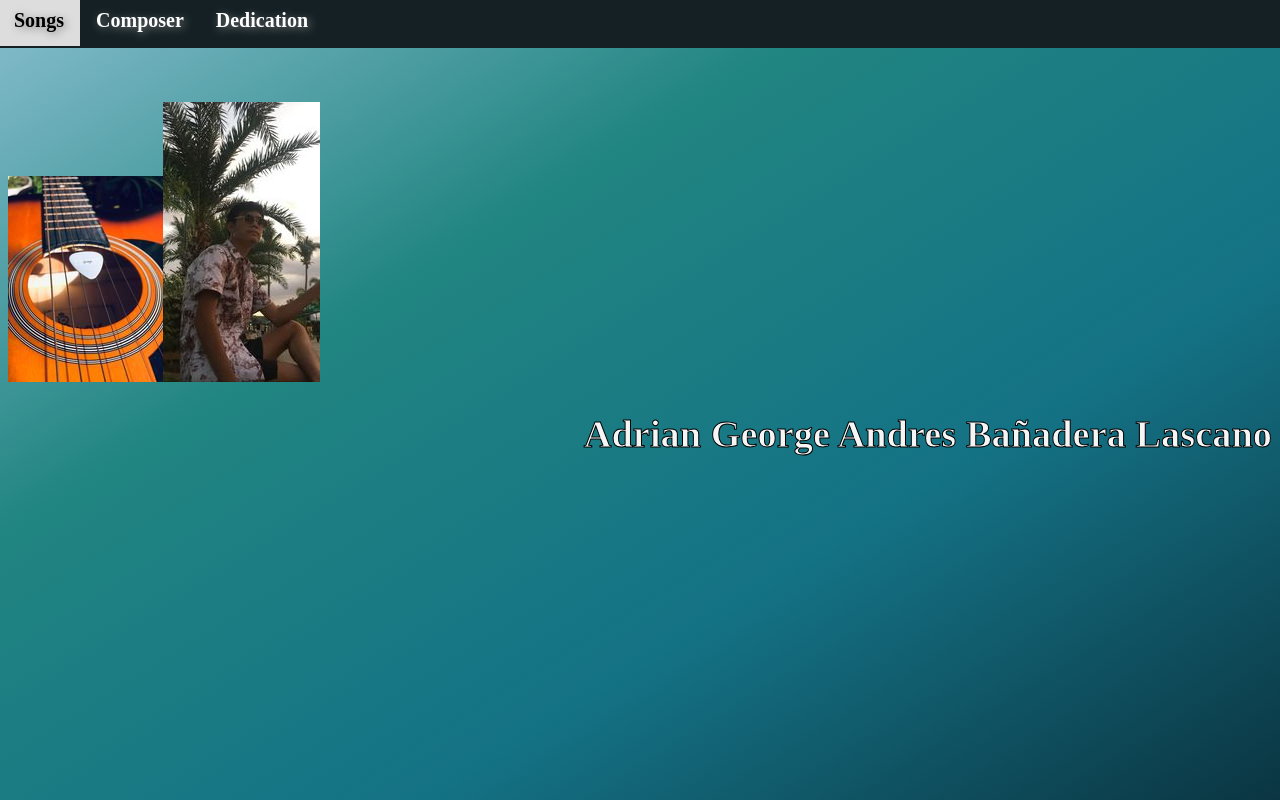
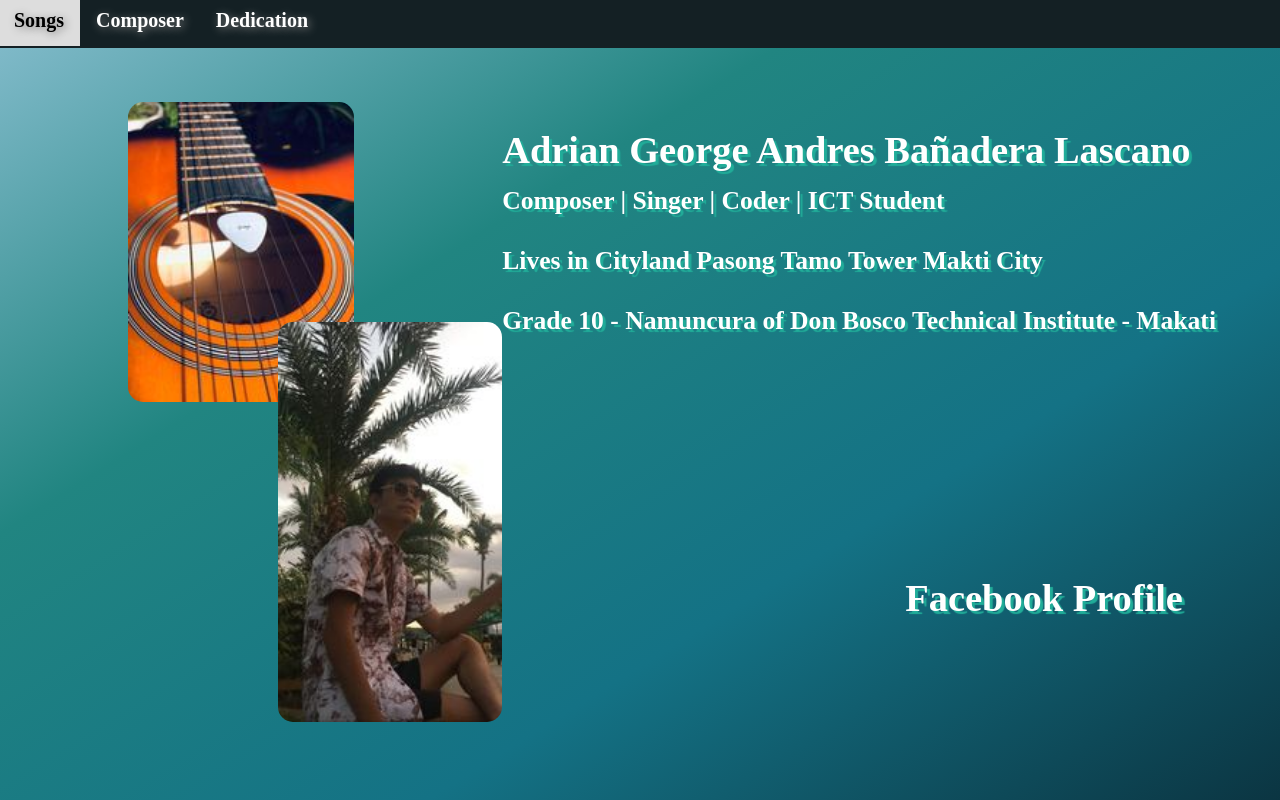
Before and after one commit to Adrian-Lascano/Adrian-Lascano, a plain HTML site: page Composer.html in a window 1280 px wide. Shown: the top 800 px of the page. Drawn offline with Linux system fonts and the light colour scheme.

Commit message:
Add files via upload

```diff
--- a/Composer.html
+++ b/Composer.html
@@ -15,7 +15,7 @@
 	<a href="#"><p class="Kumikinang">Kumikinang</p></a><br>
 	<a href="#"><p class="Tala">Tala</p></a>
 
-	<a href="#"><img src="Home.png" id="hmbttn"></a>
+	<a href="index.html"><img src="Home.png" id="hmbttn"></a>
 </nav>
 
 <div class="topnav" id="myTopnav">
@@ -29,11 +29,17 @@
   	</p>
 </div><br><br><br>
 
-<div>
+<div class="picsss">
 	<img src="guitar.jpg" id="img1"><img src="Adrian.jpg" id="img2">
 </div>
 <div class="textname"><h1>
 	Adrian George Andres Bañadera Lascano
+	<p id="textt">
+		Composer | Singer | Coder | ICT Student<br><br>
+		Lives in Cityland Pasong Tamo Tower Makti City<br><br>
+		Grade 10 - Namuncura of Don Bosco Technical Institute - Makati<br><br><br><br><br><br><br><br><br>
+		<a href="https://www.facebook.com/adrian.lascano.25" target="_" id="FB">&nbsp&nbsp&nbsp&nbsp&nbsp&nbsp&nbsp&nbsp&nbsp&nbsp&nbsp&nbsp&nbsp&nbsp&nbsp&nbsp&nbsp&nbsp&nbsp&nbsp&nbsp&nbsp&nbsp&nbsp&nbsp&nbsp&nbsp&nbsp&nbsp&nbsp&nbsp&nbsp&nbsp&nbsp&nbsp&nbsp&nbsp&nbsp&nbsp&nbsp&nbsp Facebook Profile</a>
+	</p>
 </div></h1>
 
 <script>
--- a/Mahal.css
+++ b/Mahal.css
@@ -162,6 +162,7 @@ h1{
 	float: left;
 	border-radius: 15px;
 	animation: img1 1.5s ease forwards;
+	pointer-events: none;
 }
 #img2{
 	width: auto;
@@ -172,6 +173,7 @@ h1{
 	top: 30%;
 	right: 20%;
 	animation: img2 1.5s ease forwards;
+	pointer-events: none;
 }
 #img{
 	height: 60%;
--- a/comp.css
+++ b/comp.css
@@ -4,6 +4,8 @@ body{
 	background-attachment: fixed;
 	background-size: cover;
 	overflow-x: hidden;
+  overflow-y: hidden;
+  user-select: none;
 }
 .topnav{
 	background-color: #142024;
@@ -19,12 +21,12 @@ body{
 	display: block;
 }
 .topnav a {
-  	float: left;
+  float: left;
  	display: block;
  	color: #f2f2f2;
  	text-align: center;
-  	padding: 14px 16px;
-  	text-decoration: none;
+  padding: 14px 16px;
+  text-decoration: none;
  	font-size: 20px;
  	margin-left: auto;
 }
@@ -82,24 +84,73 @@ body{
 a:hover{
 	color: #d4d4d4;
 }
-.pictureleft{
-
+#hmbttn{
+  max-height: 50px;
+  position: absolute;
+  right: 5.5%;
+  bottom: 3%;
+}
+#img1{
+  width: auto;
+  height: 30%;
+  border-radius: 15px;
+  animation: img1 1.5s ease forwards;
+  pointer-events: none;
+}
+#img2{
+  width: auto;
+  height: 40%;
+  float: right;
+  position: absolute;
+  border-radius: 15px;
+  top: 22%;
+  left: 15%;
+  animation: img2 1.5s ease forwards;
+  pointer-events: none;
+}
+.picsss{
+  float: left;
+  position: absolute;
+  user-select: none;
+  left: 10%;
+  width: 1000px;
+  height: 1000px;
 }
 .textname{
   float: right;
-}
-#img1{
- width: auto;
-  height: 100%;
-}
-#img2{
-  width: auto;
-  height: 100%;
-  top: 0%;
+  position: absolute;
+  right: 5%;
 }
 h1{
-  color: whitesmoke;
+  color: white;
+  text-shadow: 3px 3px 1px #21ad99;
   font-size: 3vw;
-  -webkit-text-stroke-color: black;
-  -webkit-text-stroke-width: 1px;
+  font-family: Bold Italic;
+  animation-duration: 2.5s;
+  animation: up 2s ease backwards;
 }
+@keyframes up{
+  0%{color: transparent; text-shadow: none;}
+  100%{transform: translateY(0%);}
+}
+@keyframes img1{
+  50%{transform: translateX(-5%) translateY(-3%);}
+  100%{transform: translateX(0%);}
+}
+@keyframes img2{
+  50%{transform: translateX(5%) translateY(3%);}
+  100%{transform: translateX(0%);}
+}
+#textt{
+  font-size: 2vw;
+  margin-top: 2%;
+}
+#FB{
+  color: white;
+  text-shadow: 3px 3px 1px #21ad99;
+  font-size: 3vw;
+  font-family: Bold Italic;
+  text-decoration: none;
+  animation-duration: 2.5s;
+  animation: up 2s ease backwards;
+}
--- a/dedication.css
+++ b/dedication.css
@@ -4,6 +4,7 @@ body{
 	background-attachment: fixed;
 	background-size: cover;
 	overflow-x: hidden;
+	user-select: none;
 }
 .topnav{
 	background-color: #142024;
@@ -73,11 +74,6 @@ body{
   margin-left: 1px;
   color: white;
 }
-.dedication{
-	color: white;
-	background-color: #d4d4d4;
-
-}
 #first{
 	color: white;
 	text-decoration: none;
@@ -85,17 +81,6 @@ body{
 }
 a:hover{
 	color: #d4d4d4;
-}
-#back{
-	color: white;
-	font-size: 50px;
-	text-decoration: none;
-	float: right;
-	position: absolute;
-	right: 2%;
-}
-#back:hover{
-	color: #d1d1d1;
 }
 h1{
 	color: white;
@@ -108,6 +93,15 @@ h1{
 	position: absolute;
 	left: 3%;
 	animation: up 2s ease backwards;
+}
+h2{
+	font-size: 3vw;
+	text-align: justify;
+	margin-top: 4%;
+	color: lightgrey;
+	-webkit-text-stroke-color: black;
+	-webkit-text-stroke-width: 0.5px;
+	padding: 8%;
 }
 @keyframes up{
 	0%{color: transparent; text-shadow: none;}
--- a/song.css
+++ b/song.css
@@ -4,6 +4,7 @@ body{
 	background-attachment: fixed;
 	background-size: cover;
 	overflow-x: hidden;
+	user-select: none;
 }
 .topnav{
 	background-color: #142024;
@@ -129,6 +130,7 @@ h1{
 	float: left;
 	border-radius: 15px;
 	animation: img1 1.5s ease forwards;
+	pointer-events: none;
 }
 #img2{
 	width: auto;
@@ -139,6 +141,7 @@ h1{
 	top: 30%;
 	right: 20%;
 	animation: img2 1.5s ease forwards;
+	pointer-events: none;
 }
 #img{
 	position: absolute;
@@ -158,7 +161,6 @@ h1{
 @media only screen and (max-width: 750px) {
 	h1{
 		text-align: center;
-		font-size: 40px;
 		top: 18%;
 		left: 13%;
 	}
```
Also changed, not shown: Dedication.html (+1 -1 lines).
